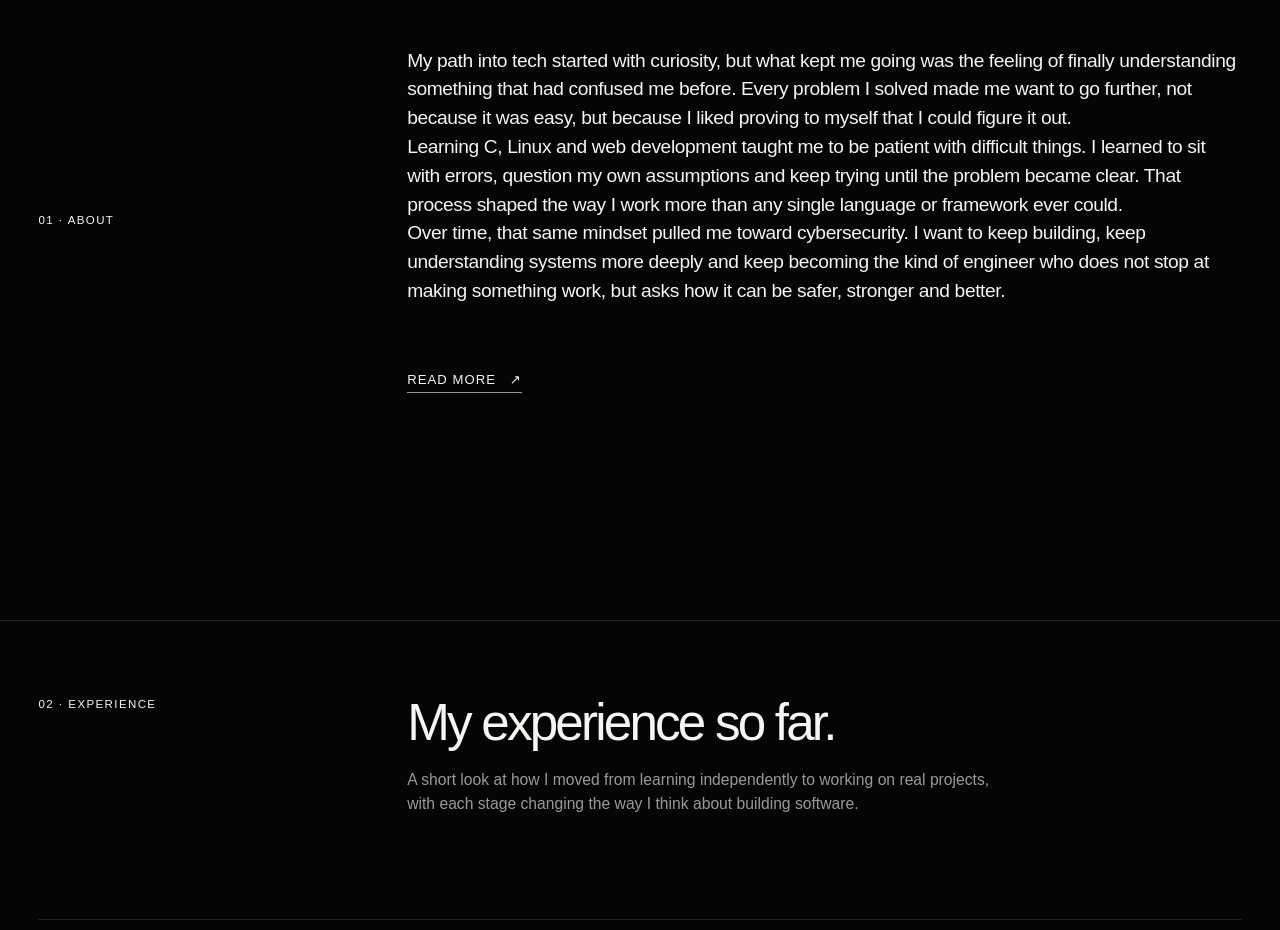
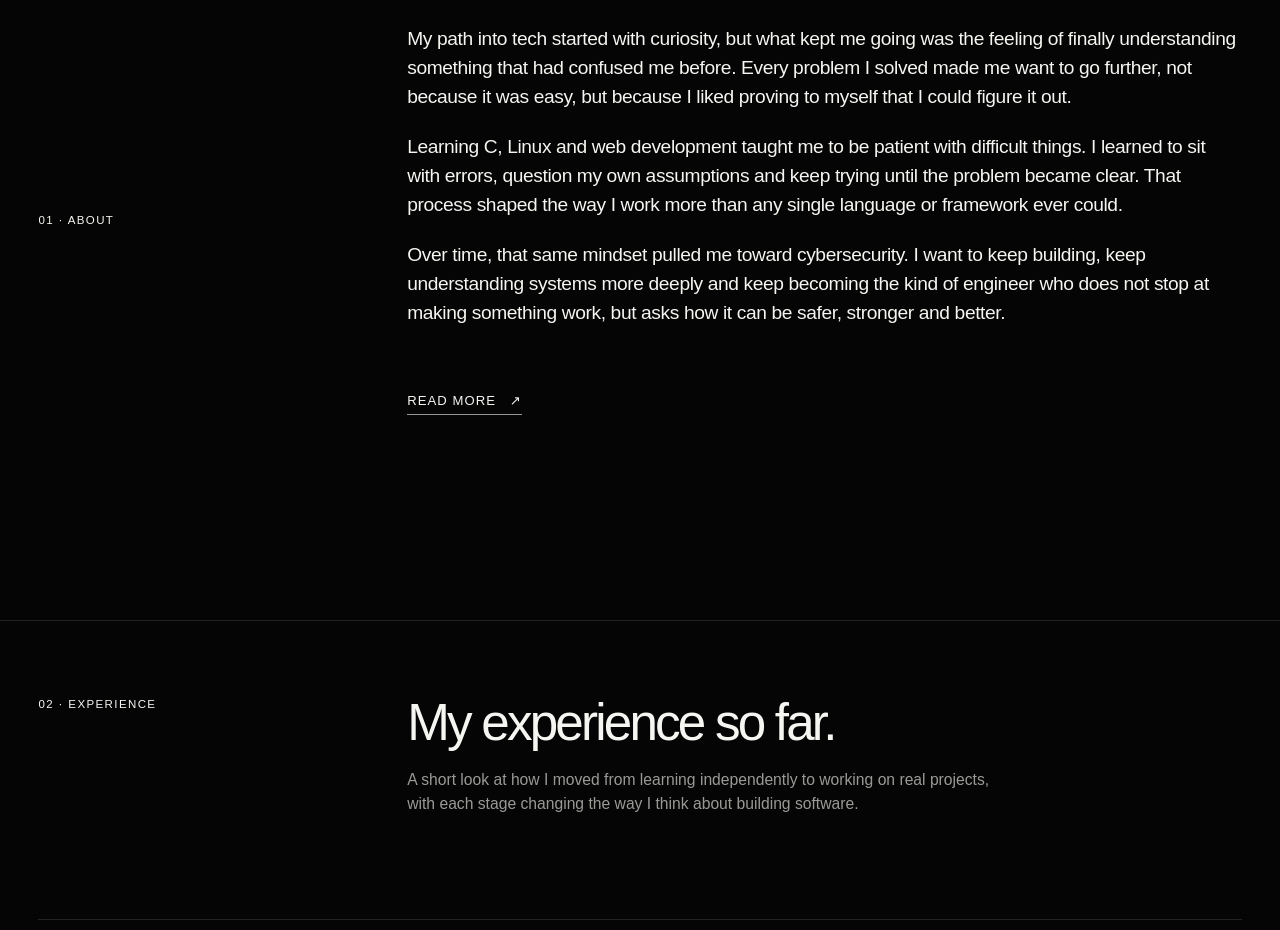
Before and after one commit to emma-dasilva-dev/emma-portfolio, a Next.js app: page / in a window 1280 px wide. Shown: the part 980-1910 px from the top of the page. Built offline with nearby package versions, Linux system fonts and the light colour scheme.

Commit message:
Separate About paragraphs clearly

```diff
--- a/src/app/globals.css
+++ b/src/app/globals.css
@@ -280,6 +280,10 @@ a {
   font-weight: 400;
   line-height: 1.5;
   letter-spacing: -0.02em;
+}
+
+.about-story p + p {
+  margin-top: 1.35rem;
 }
 
 .about-link {
```
